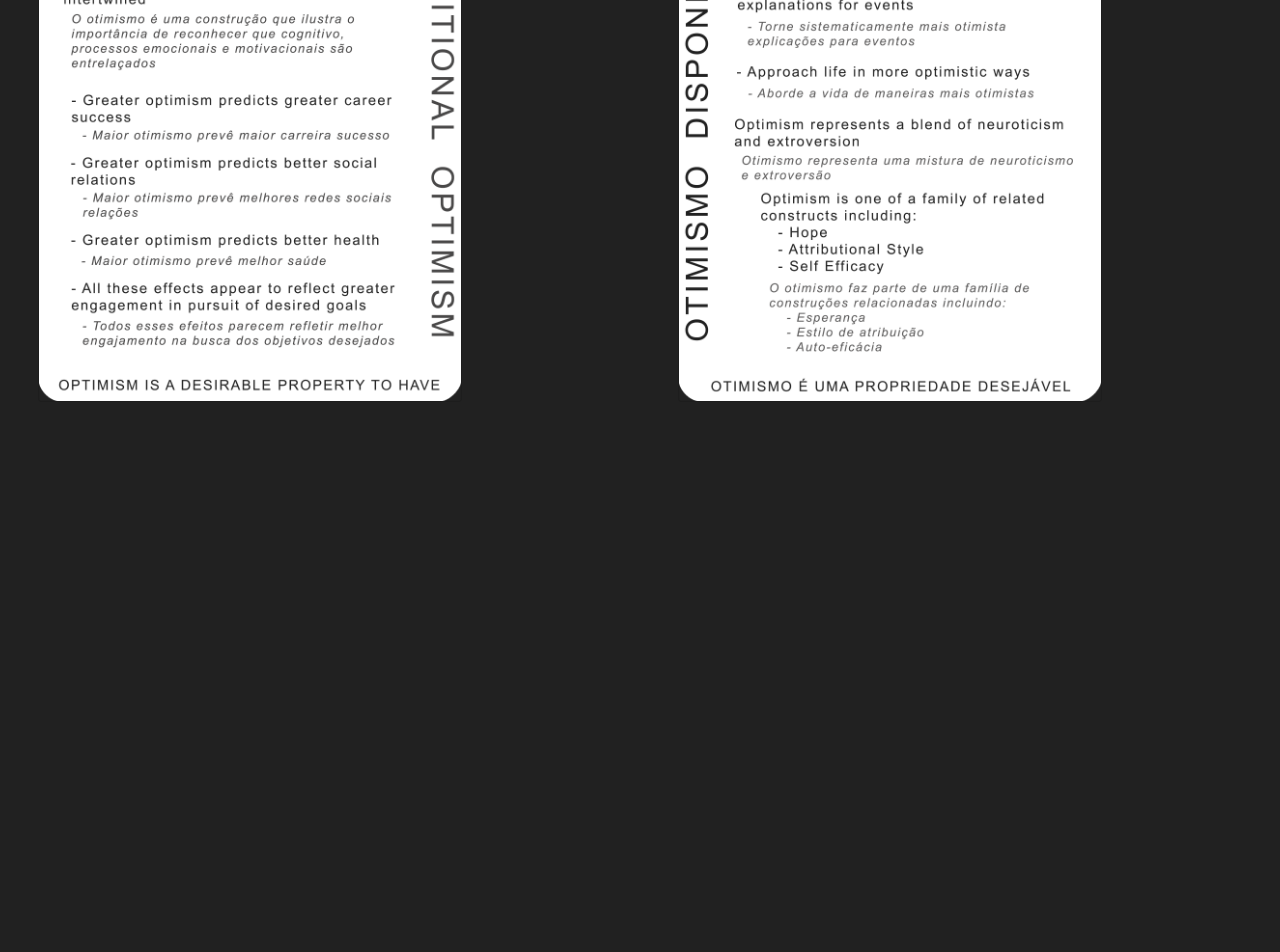
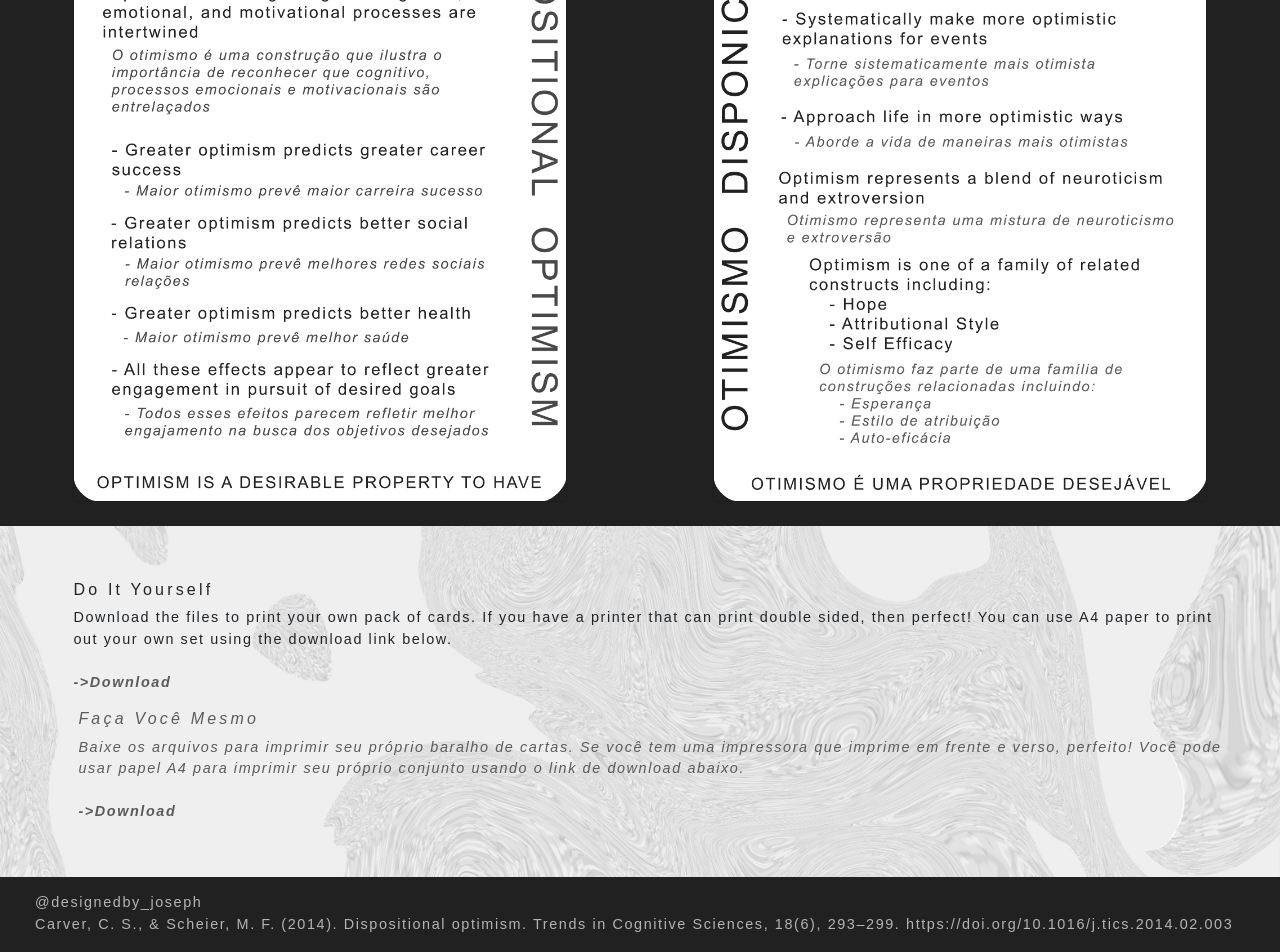
Before and after one commit to josephflynn/dispositional-optimism, a plain HTML site: page index.html in a window 1280 px wide. Shown: the part 1334-2286 px from the top of the page. Before the commit the page ends 1775 px from the top, so only its background shows below. Drawn offline with nearby package versions, Linux system fonts and the light colour scheme; a web font is replaced by a local one.

Commit message:
assessment push

```diff
--- a/assets/style.css
+++ b/assets/style.css
@@ -111,46 +111,36 @@ img.coins {
     height: 100%;
 }
 
-.cards1 {
+#cards1 {
     display: flex;
     flex-direction: row;
     justify-content: center;
     align-items: center;
     background-color: #212121;
-    align-items: center;
-    justify-content: center;
     margin-top: 3%;
 }
 
-.cards2 {
+#cards2 {
     display: flex;
     flex-direction: row;
     justify-content: center;
     align-items: center;
     background-color: #212121;
-    align-items: center;
-    justify-content: center;
 }
 
-.cards3 {
+#cards3 {
     display: flex;
-    flex-direction: row;
-    justify-content: center;
-    align-items: center;
+    justify-content: space-around;
     background-color: #212121;
     align-items: center;
-    display: table;
-    justify-content: center;
 }
 
 img.card {
     width: auto;
     max-width: 100%;
     height: auto;
-    max-height: 600px;
+    max-height: 700px;
     background-color: #212121;
-    align-items: center;
-    justify-content: center;
 }
 
 .singleCard {
@@ -162,13 +152,57 @@ img.card {
     justify-content: center;
 }
 
-.infoCard {
-    float: left;
-    width: 50%;
+
+/* DESIGN */
+#design {
+    background-color: #efefef;
+}
+
+.coverDesign {
+    flex: 50%;
+    max-height: 450px;
     padding: 3%;
-    margin-top: 3%;
+    background-color: #efefef;
+    display: inline-block;
+    margin-left: auto;
+    margin-right: auto;
+    display: flex;
+    flex-direction: row;
+    justify-content: center;
+}
+
+
+#cards3 {
+    display: flex;
+    justify-content: space-around;
+    background-color: #efefef;
+    align-items: center;
+}
+
+#cards3 {
+    display: flex;
+    justify-content: space-around;
     background-color: #212121;
     align-items: center;
+}
+
+/* DIY */
+#DIY {
+    display: flex;
+    flex-direction: row;
     justify-content: center;
-    margin: 0 auto;
+    align-items: center;
+    background-image: url("./images/flowBackground.jpg");
+    background-size: cover;
+    padding: 3%;
 }
+
+.bold {
+    font-weight: bold;
+}
+
+/* footer */
+.white {
+    padding-top: 15px;
+    color: #b4b4b4;
+}
--- a/index.html
+++ b/index.html
@@ -20,9 +20,6 @@
         </a>
         <a class="navbar-brand" href="#cards">
             <p id="overviewMenu" class="menuHW1">CARDS</p>
-        </a>
-        <a class="navbar-brand" href="#design">
-            <p id="descriptionMenu" class="menuHW1">DESIGN</p>
         </a>
         <a class="navbar-brand" href="#DIY">
             <p id="interpretationMenu" class="menuHW1">DIY</p>
@@ -88,11 +85,15 @@
             </div>
         </div>
     </div>
-    <div id="info">
-        <img src="" alt="">
-        <img src="" alt="">
-    </div>
-    <div id="design">
+    <!-- <div id="cards3">
+        <div class="infocard">
+            <img src="assets/images/CoverOuter.png" alt="Outer Cover" class="coverDesign">
+        </div>
+        <div class="infoCard">
+            <img src="assets/images/CoverInner.png" alt="Inner Cover" class="coverDesign">
+        </div>
+    </div> -->
+    <div id="">
         <div id="posters">
             <img src="" alt="">
             <img src="" alt="">
@@ -101,11 +102,30 @@
 
         </div>
         <div id="DIY">
-
+            <div id="intro1">
+                <h1>Do It Yourself</h1>
+                <p>Download the files to print your own pack of cards. If you have a printer that can print double sided, then perfect! You can use A4 paper
+                    to print out your own set using the download link below. <br>
+                    <a href="/assets/DIY/Disponitional-Optimism DIY.pdf" download>
+                        <br><em class="bold">->Download</em><br>
+                    </a>
+                </p>
+                <h2>Faça Você Mesmo</h2>
+                <p class="PT">Baixe os arquivos para imprimir seu próprio baralho de cartas. Se você tem uma impressora que imprime em frente e verso, perfeito! Você pode usar papel A4
+                    para imprimir seu próprio conjunto usando o link de download abaixo. <br>
+                    <a href="/assets/DIY/Disponitional-Optimism DIY.pdf" download>
+                        <br><em class="bold">->Download</em><br>
+                    </a>
+                </p>
         </div>
     </div>
-    <footer>
+    <footer class="white">
 <!-- Put Source Here -->
+        <p>
+            @designedby_joseph
+            <br>
+            Carver, C. S., & Scheier, M. F. (2014). Dispositional optimism. Trends in Cognitive Sciences, 18(6), 293–299. https://doi.org/10.1016/j.tics.2014.02.003
+        </p>
     </footer>
 </body>
 </html>
```
